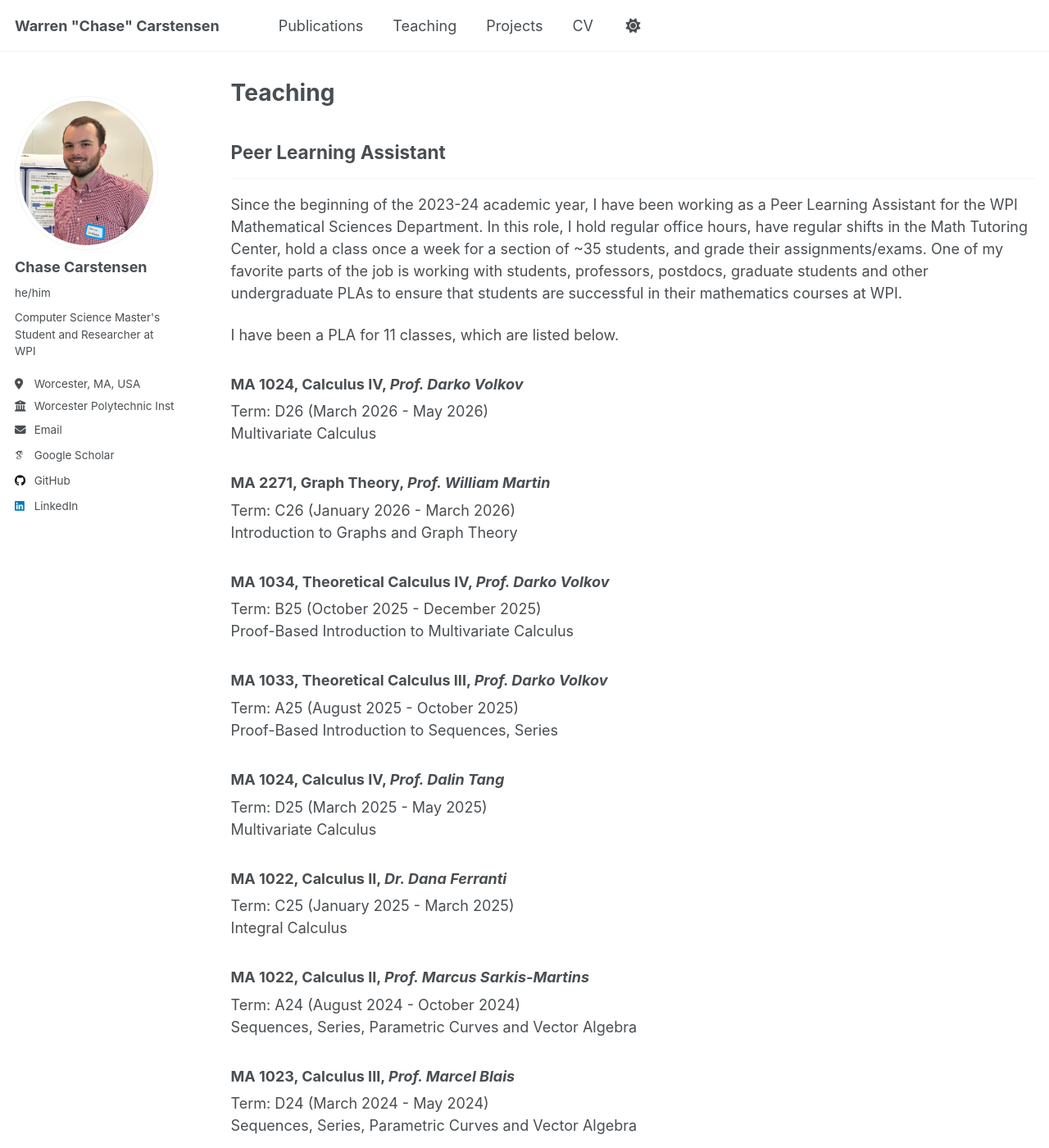
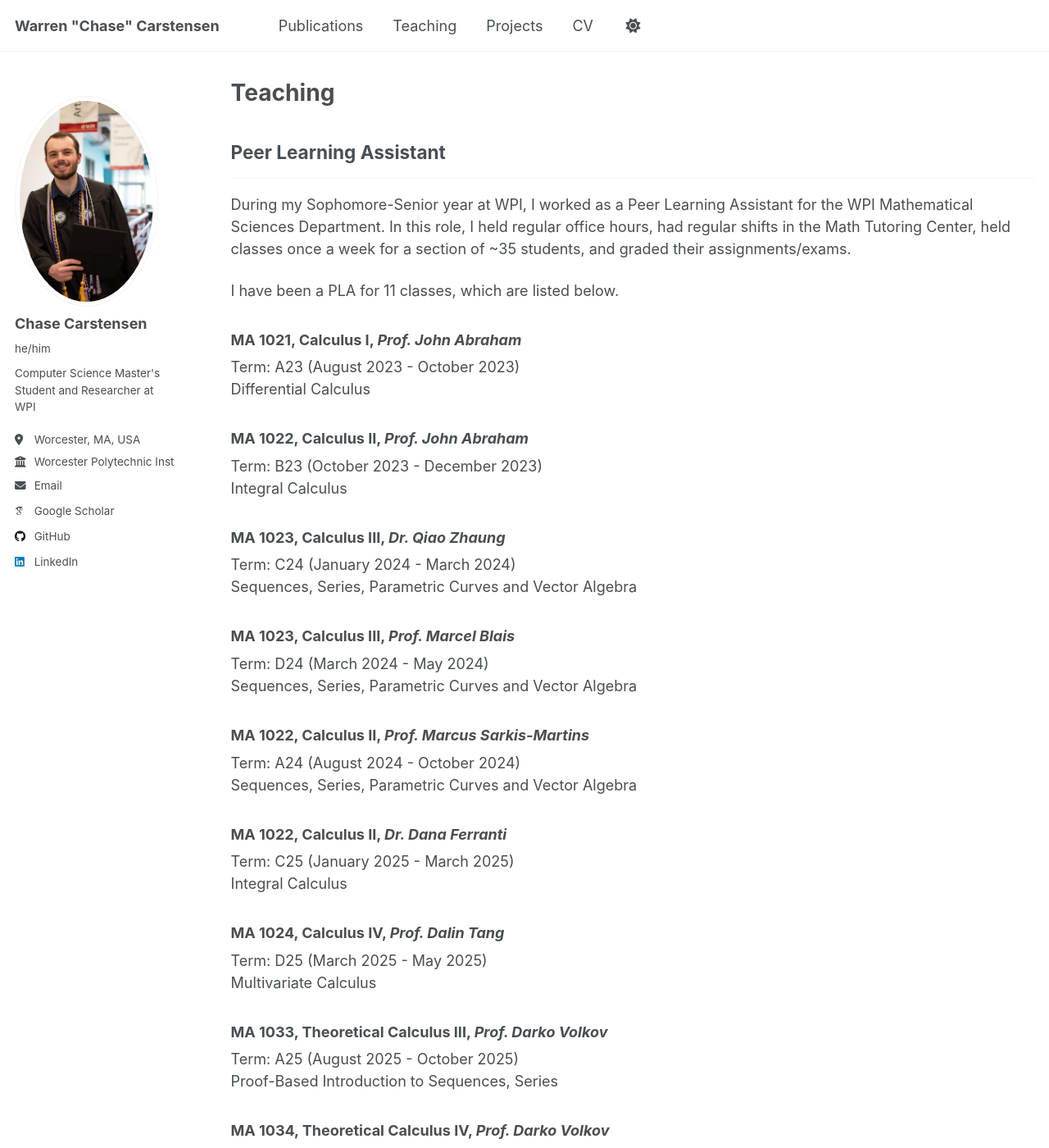
Before and after one commit to chase12803/chase12803.github.io, a Jekyll site: the page built from _pages/teaching.html, in a window 1280 px wide and 1400 px high. Shown: the whole window at 82% size. Built offline with Jekyll 4.4.1, drawn with Linux system fonts in a browser that asks for light colours; some web fonts are replaced; some of the changed text lies outside the part shown.

Commit message:
more grad changes

```diff
--- a/_config.yml
+++ b/_config.yml
@@ -22,7 +22,7 @@ repository               : "chase12803/chase12803.github.io"
 #               Additional customization can be done by editing /_includes/author-profile.html
 author:
   # Biographic information
-  avatar           : /me.jpg
+  avatar           : /me.jpeg
   name             : "Chase Carstensen"
   pronouns         : "he/him" # example: "she/her"
   bio              : "Computer Science Master's Student and Researcher at WPI"
--- a/_pages/teaching.html
+++ b/_pages/teaching.html
@@ -9,11 +9,11 @@ author_profile: true
 
 <h2>Peer Learning Assistant</h2>
 <hr />
-<p>Since the beginning of the 2023-24 academic year, I have been working as a Peer Learning Assistant for the WPI Mathematical Sciences Department. In this role, I hold regular office hours, have regular shifts in the Math Tutoring Center, hold a class once a week for a section of ~35 students, and grade their assignments/exams. One of my favorite parts of the job is working with students, professors, postdocs, graduate students and other undergraduate PLAs to ensure that students are successful in their mathematics courses at WPI.</p>
+<p>During my Sophomore-Senior year at WPI, I worked as a Peer Learning Assistant for the WPI Mathematical Sciences Department. In this role, I held regular office hours, had regular shifts in the Math Tutoring Center, held classes once a week for a section of ~35 students, and graded their assignments/exams.</p>
 
 <p>I have been a PLA for {{ site.data.teaching.pla | size }} classes, which are listed below. </p>
 
-{% for assistant in site.data.teaching.pla reversed %}
+{% for assistant in site.data.teaching.pla %}
 <div class="archive-item">
   <h3>{{ assistant.title }}, <em>{% if assistant.postdoc == 1 %} Dr. {% else %} Prof. {% endif %} {{ assistant.professor }}</em></h3>
   Term: {{ assistant.term }} ({{ assistant.start_date | date: "%B %Y" }} - {{ assistant.end_date | date: "%B %Y" }})<br>
```
Also changed, not shown: images/me.jpeg.
